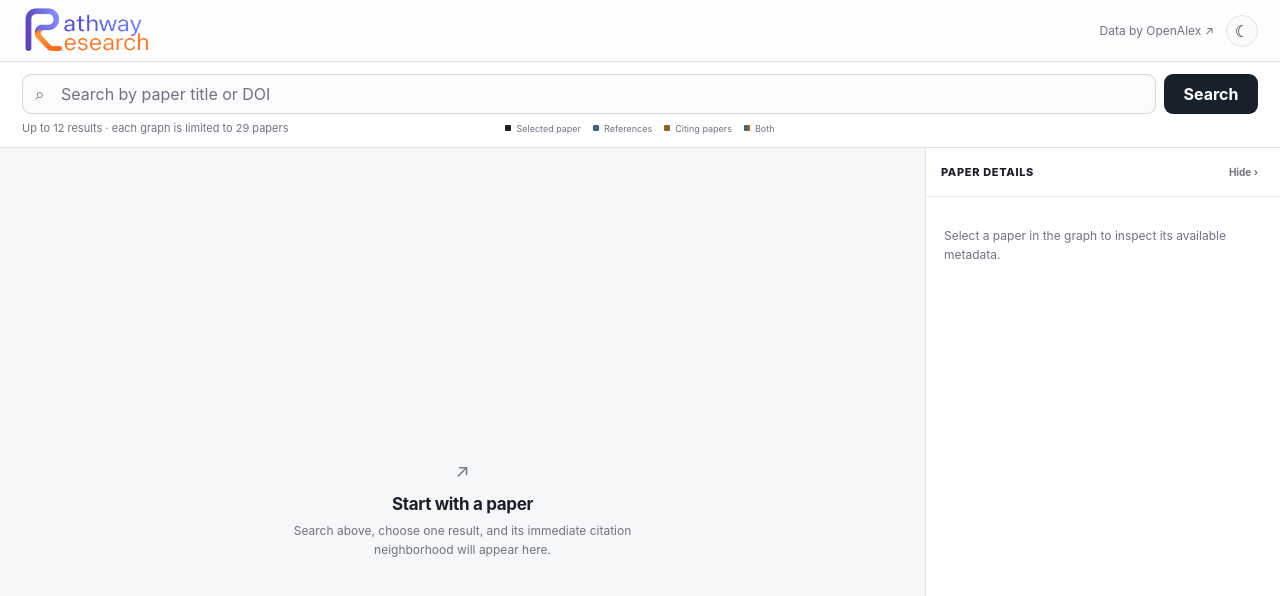
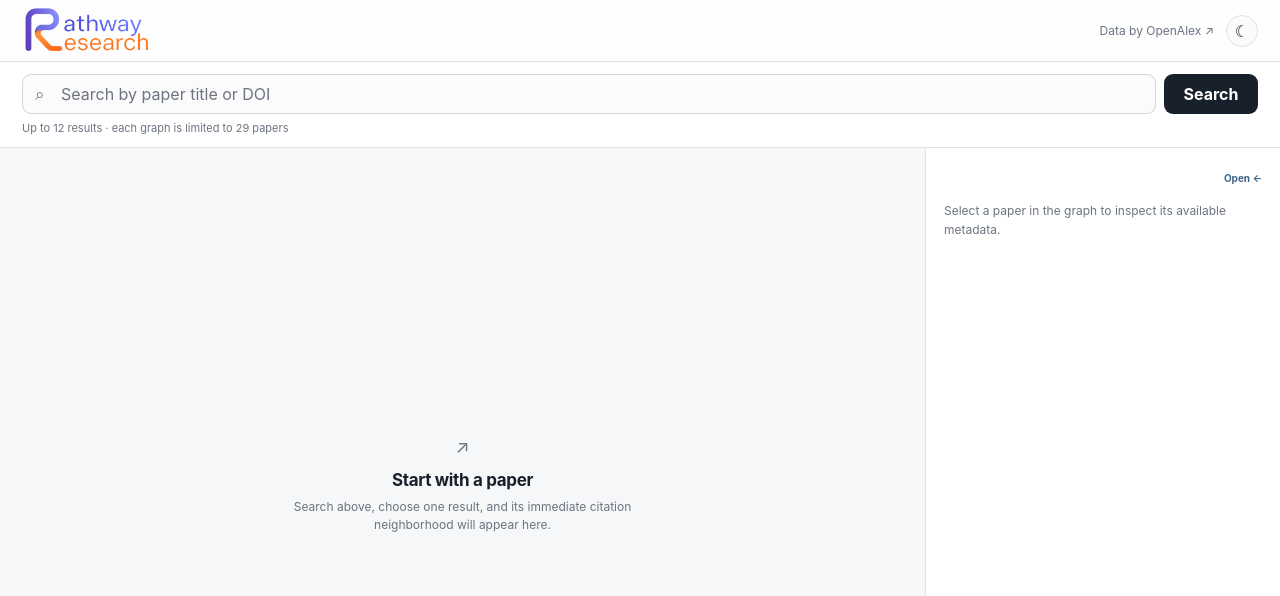
Before and after one commit to skibidiJCS/pathway, a React (Vite) app: page / in a window 1280 px wide. Shown: the top 596 px of the page. Built offline with nearby package versions, Linux system fonts and the light colour scheme.

Commit message:
restructure paper workspace

```diff
--- a/src/components/CitationGraph.tsx
+++ b/src/components/CitationGraph.tsx
@@ -20,15 +20,10 @@ function relationPapers(
 }
 
 function groupLabel(count: number, relation: "reference" | "citing"): string {
-  if (count === 0) {
-    return relation === "reference"
-      ? "No indexed references"
-      : "No citing papers found";
+  if (relation === "reference") {
+    return `References (${count})`;
   }
-  if (relation === "reference") {
-    return `${count} ${count === 1 ? "reference" : "references"}`;
-  }
-  return `${count} citing ${count === 1 ? "paper" : "papers"}`;
+  return `Citing papers (${count})`;
 }
 
 interface PaperSheetProps {
@@ -133,13 +128,6 @@ export function CitationGraph({
       className={layoutClasses}
       aria-label={`Citation map with ${references.length} references that the selected paper cites and ${citing.length} papers that cite the selected paper.`}
     >
-      <PaperGroup
-        papers={references}
-        relation="reference"
-        selectedId={selectedId}
-        onSelect={onSelect}
-      />
-
       <section className="selected-paper-column" aria-label="Selected paper">
         <span className="selected-paper-label">Selected paper</span>
         {selected ? (
@@ -156,6 +144,13 @@ export function CitationGraph({
       </section>
 
       <PaperGroup
+        papers={references}
+        relation="reference"
+        selectedId={selectedId}
+        onSelect={onSelect}
+      />
+
+      <PaperGroup
         papers={citing}
         relation="citing"
         selectedId={selectedId}
--- a/src/components/PaperDetails.tsx
+++ b/src/components/PaperDetails.tsx
@@ -4,7 +4,7 @@ import type { Paper } from "../../lib/research-types";
 
 interface PaperDetailsProps {
   paper: Paper | null;
-  collapsed: boolean;
+  expanded: boolean;
   onToggle: () => void;
 }
 
@@ -23,48 +23,41 @@ function authorsText(authors: string[]): string {
 
 export function PaperDetails({
   paper,
-  collapsed,
+  expanded,
   onToggle,
 }: PaperDetailsProps) {
   return (
     <aside
-      className={`details-panel${collapsed ? " collapsed" : ""}`}
+      className={`details-panel${expanded ? " expanded" : ""}`}
       aria-label="Paper details"
     >
-      <div className="details-head">
-        <h2 className="details-heading">Paper details</h2>
+      <div id="paper-details-content" className="details-content">
+        <div className="detail-toolbar">
+          {paper ? (
+            <span className={`relation-pill ${paper.relation}`}>
+              {relationLabels[paper.relation]}
+            </span>
+          ) : (
+            <span />
+          )}
           <button
             className="panel-toggle"
             type="button"
             onClick={onToggle}
-          aria-expanded={!collapsed}
+            aria-expanded={expanded}
             aria-controls="paper-details-content"
-          aria-label={collapsed ? "Expand paper details" : "Collapse paper details"}
-          title={collapsed ? "Expand details" : "Collapse details"}
+            aria-label={expanded ? "Reduce paper details" : "Open paper details"}
+            title={expanded ? "Reduce details" : "Open details"}
           >
-          <span className="toggle-desktop" aria-hidden="true">
-            {collapsed ? "‹" : "Hide ›"}
-          </span>
-          <span className="toggle-mobile" aria-hidden="true">
-            {collapsed ? "Show ↓" : "Hide ↑"}
-          </span>
+            {expanded ? "Reduce →" : "Open ←"}
           </button>
         </div>
-
-      <div
-        id="paper-details-content"
-        className="details-content"
-        hidden={collapsed}
-      >
         {!paper ? (
           <p className="detail-empty">
             Select a paper in the graph to inspect its available metadata.
           </p>
         ) : (
           <>
-            <span className={`relation-pill ${paper.relation}`}>
-              {relationLabels[paper.relation]}
-            </span>
             <h3 className="detail-title">{paper.title}</h3>
             <p className="detail-authors">{authorsText(paper.authors)}</p>
 
--- a/src/components/PathwayApp.tsx
+++ b/src/components/PathwayApp.tsx
@@ -31,7 +31,7 @@ export function PathwayApp() {
   const [graphState, setGraphState] = useState<LoadState>("idle");
   const [graphError, setGraphError] = useState("");
   const [selectedPaper, setSelectedPaper] = useState<Paper | null>(null);
-  const [detailsCollapsed, setDetailsCollapsed] = useState(false);
+  const [detailsExpanded, setDetailsExpanded] = useState(false);
   const [minYear, setMinYear] = useState("");
   const [minCitations, setMinCitations] = useState("");
   const [theme, setTheme] = useState<Theme>(() =>
@@ -89,7 +89,7 @@ export function PathwayApp() {
     setGraphError("");
     setGraph(null);
     setSelectedPaper(paper);
-    setDetailsCollapsed(false);
+    setDetailsExpanded(false);
     setMinYear("");
     setMinCitations("");
 
@@ -112,7 +112,6 @@ export function PathwayApp() {
 
   const selectNode = (paper: Paper) => {
     setSelectedPaper(paper);
-    setDetailsCollapsed(false);
   };
 
   const stepMinYear = (direction: -1 | 1) => {
@@ -191,24 +190,6 @@ export function PathwayApp() {
           >
             {searchError ||
               `Up to ${SEARCH_RESULT_LIMIT} results · each graph is limited to ${GRAPH_PAPER_LIMIT} papers`}
-          </div>
-          <div className="legend" aria-label="Graph legend">
-            <span className="legend-item">
-              <span className="legend-dot selected" />
-              Selected paper
-            </span>
-            <span className="legend-item">
-              <span className="legend-dot reference" />
-              References
-            </span>
-            <span className="legend-item">
-              <span className="legend-dot citing" />
-              Citing papers
-            </span>
-            <span className="legend-item">
-              <span className="legend-dot both" />
-              Both
-            </span>
           </div>
           {graph ? (
             <div className="filters" aria-label="Graph filters">
@@ -295,7 +276,7 @@ export function PathwayApp() {
       </section>
 
       <section
-        className={`workspace${detailsCollapsed ? " details-collapsed" : ""}`}
+        className={`workspace${detailsExpanded ? " details-expanded" : ""}`}
       >
         <div className="graph-stage">
           {graphState === "idle" ? (
@@ -350,8 +331,8 @@ export function PathwayApp() {
 
         <PaperDetails
           paper={selectedPaper}
-          collapsed={detailsCollapsed}
-          onToggle={() => setDetailsCollapsed((value) => !value)}
+          expanded={detailsExpanded}
+          onToggle={() => setDetailsExpanded((value) => !value)}
         />
       </section>
     </main>
--- a/src/globals.css
+++ b/src/globals.css
@@ -203,9 +203,9 @@ a:focus-visible {
 }
 
 .search-meta-row {
-  display: grid;
-  grid-template-columns: minmax(180px, 1fr) auto minmax(180px, 1fr);
+  display: flex;
   align-items: center;
+  justify-content: space-between;
   gap: 16px;
   margin-top: 7px;
 }
@@ -323,7 +323,7 @@ a:focus-visible {
 
 .result-title {
   display: block;
-  color: var(--ink);
+  color: var(--blue);
   font-size: 13px;
   font-weight: 670;
   line-height: 1.42;
@@ -351,8 +351,8 @@ a:focus-visible {
   grid-template-columns: minmax(0, 1fr) 355px;
 }
 
-.workspace.details-collapsed {
-  grid-template-columns: minmax(0, 1fr) 48px;
+.workspace.details-expanded {
+  grid-template-columns: minmax(0, 1fr) clamp(460px, 42vw, 560px);
 }
 
 .graph-stage {
@@ -360,46 +360,6 @@ a:focus-visible {
   position: relative;
   overflow: hidden;
   background: var(--canvas);
-}
-
-.legend {
-  display: flex;
-  flex-wrap: wrap;
-  align-items: center;
-  justify-content: center;
-  gap: 7px 12px;
-  color: var(--muted);
-  font-size: 9px;
-  white-space: nowrap;
-}
-
-.legend-item {
-  display: flex;
-  align-items: center;
-  gap: 5px;
-}
-
-.legend-dot {
-  width: 6px;
-  height: 6px;
-  border-radius: 1px;
-}
-
-.legend-dot.selected {
-  background: var(--ink);
-}
-
-.legend-dot.reference {
-  background: var(--blue);
-}
-
-.legend-dot.citing {
-  background: var(--amber);
-}
-
-.legend-dot.both {
-  border-right: 3px solid var(--amber);
-  background: var(--blue);
 }
 
 .filters {
@@ -498,22 +458,26 @@ a:focus-visible {
   inset: 18px 18px 36px;
   z-index: 2;
   display: grid;
-  grid-template-columns: minmax(250px, 1fr) 210px minmax(250px, 1fr);
-  gap: 24px;
+  grid-template-columns: minmax(0, 1fr) minmax(0, 1fr);
+  grid-template-rows: auto minmax(0, 1fr);
+  grid-template-areas:
+    "selected selected"
+    "references citing";
+  gap: 18px 28px;
   min-width: 0;
   overflow: auto;
 }
 
 .citation-map.no-references {
-  grid-template-columns: 132px 210px minmax(300px, 1fr);
+  grid-template-columns: 150px minmax(0, 1fr);
 }
 
 .citation-map.no-citing {
-  grid-template-columns: minmax(300px, 1fr) 210px 132px;
+  grid-template-columns: minmax(0, 1fr) 150px;
 }
 
 .citation-map.no-references.no-citing {
-  grid-template-columns: 132px minmax(210px, 1fr) 132px;
+  grid-template-columns: 1fr 1fr;
 }
 
 .paper-group {
@@ -526,10 +490,12 @@ a:focus-visible {
 }
 
 .paper-group.reference {
+  grid-area: references;
   background: transparent;
 }
 
 .paper-group.citing {
+  grid-area: citing;
   background: transparent;
 }
 
@@ -565,10 +531,6 @@ a:focus-visible {
   color: var(--ink);
 }
 
-.paper-group.empty .paper-group-heading span {
-  display: none;
-}
-
 .paper-group-empty {
   margin: 8px 0 0;
   color: var(--muted);
@@ -578,7 +540,7 @@ a:focus-visible {
 }
 
 .paper-grid {
-  border-top: 1px solid var(--soft-line);
+  border-top: 1px solid var(--card-edge);
   display: flex;
   flex-direction: column;
   align-content: start;
@@ -589,7 +551,7 @@ a:focus-visible {
   min-width: 0;
   min-height: 72px;
   border: 0;
-  border-bottom: 1px solid var(--soft-line);
+  border-bottom: 1px solid var(--card-edge);
   border-radius: 0;
   display: flex;
   flex-direction: column;
@@ -624,6 +586,7 @@ a:focus-visible {
 }
 
 .paper-sheet-title {
+  color: var(--blue);
   overflow-wrap: anywhere;
   font-family: inherit;
   font-size: 12px;
@@ -653,12 +616,13 @@ a:focus-visible {
 }
 
 .selected-paper-column {
+  grid-area: selected;
   min-width: 0;
   width: 100%;
-  max-width: 240px;
+  max-width: 720px;
   display: flex;
   flex-direction: column;
-  align-self: center;
+  align-self: start;
   justify-self: center;
   gap: 12px;
 }
@@ -762,57 +726,20 @@ a:focus-visible {
   overflow: hidden;
 }
 
-.details-panel.collapsed {
-  width: auto;
-}
-
-.details-head {
-  min-height: 49px;
-  border-bottom: 1px solid var(--soft-line);
-  display: flex;
-  align-items: center;
-  justify-content: space-between;
-  padding: 0 15px;
-}
-
-.details-heading {
-  margin: 0;
-  font-size: 11px;
-  font-weight: 800;
-  letter-spacing: 0.06em;
-  text-transform: uppercase;
-}
-
 .panel-toggle {
-  min-width: 28px;
-  height: 28px;
+  height: 24px;
   border: 0;
-  border-radius: 6px;
+  border-radius: 0;
   background: transparent;
-  color: var(--muted);
-  padding: 0 7px;
+  color: var(--blue);
+  padding: 0;
   font-size: 10px;
   font-weight: 700;
   cursor: pointer;
 }
 
 .panel-toggle:hover {
-  background: var(--hover-bg);
-  color: var(--ink);
-}
-
-.details-panel.collapsed .details-head {
-  padding: 10px;
-  justify-content: center;
-}
-
-.details-panel.collapsed .details-heading,
-.details-panel.collapsed .details-content {
-  display: none;
-}
-
-.toggle-mobile {
-  display: none;
+  text-decoration: underline;
 }
 
 .details-content {
@@ -820,6 +747,15 @@ a:focus-visible {
   min-height: 520px;
   overflow-y: auto;
   padding: 18px;
+}
+
+.detail-toolbar {
+  min-height: 24px;
+  margin-bottom: 8px;
+  display: flex;
+  align-items: center;
+  justify-content: space-between;
+  gap: 12px;
 }
 
 .detail-empty {
@@ -868,6 +804,7 @@ a:focus-visible {
 
 .detail-title {
   margin: 13px 0 8px;
+  color: var(--blue);
   font-family: Georgia, "Times New Roman", serif;
   font-size: 22px;
   font-weight: 600;
@@ -979,22 +916,14 @@ a:focus-visible {
   }
 
   .details-panel,
-  .details-panel.collapsed {
+  .details-panel.expanded {
     width: auto;
     border-top: 1px solid var(--line);
     border-left: 0;
   }
 
-  .toggle-desktop {
+  .panel-toggle {
     display: none;
-  }
-
-  .toggle-mobile {
-    display: inline;
-  }
-
-  .details-panel.collapsed .details-head {
-    padding: 0 15px;
   }
 
   .details-content {
@@ -1003,17 +932,6 @@ a:focus-visible {
     max-height: 540px;
   }
 
-  .citation-map {
-    grid-template-columns: minmax(220px, 1fr) 180px minmax(220px, 1fr);
-  }
-
-  .citation-map.no-references {
-    grid-template-columns: 110px 180px minmax(280px, 1fr);
-  }
-
-  .citation-map.no-citing {
-    grid-template-columns: minmax(280px, 1fr) 180px 110px;
-  }
 }
 
 @media (max-width: 620px) {
@@ -1068,11 +986,6 @@ a:focus-visible {
     min-height: 620px;
   }
 
-  .legend {
-    width: 100%;
-    justify-content: flex-start;
-  }
-
   .filter-fields {
     justify-content: flex-start;
   }
@@ -1105,7 +1018,7 @@ a:focus-visible {
   .selected-paper-column {
     grid-area: selected;
     width: min(100%, 340px);
-    max-width: 340px;
+    max-width: 100%;
     justify-self: center;
   }
 
```
Lines whose indentation alone changed are shown as unchanged.
